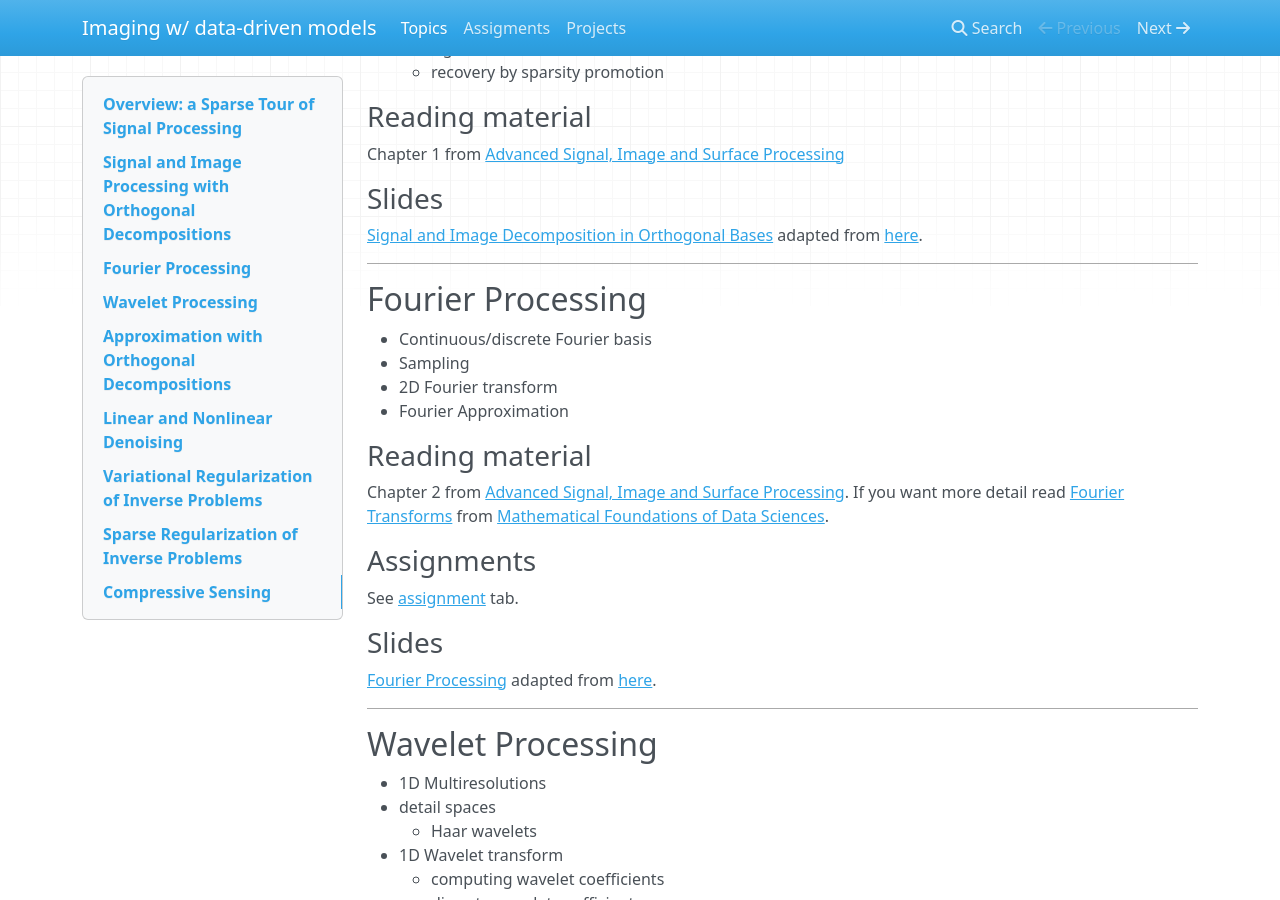
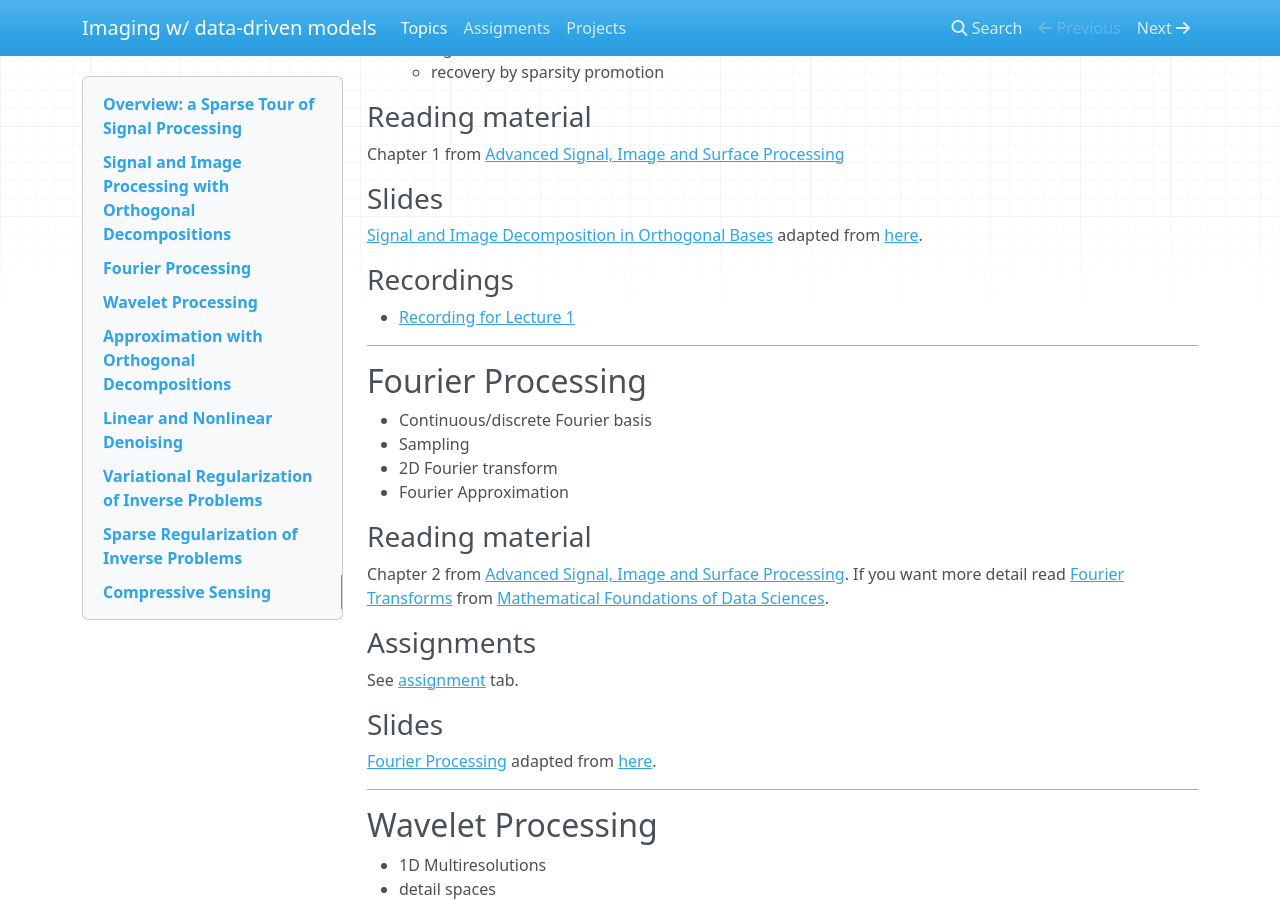
Before and after one commit to flexie/CSE-8803, an MkDocs documentation site: the page built from docs/outline.md, in a window 1280 px wide and 900 px high, scrolled down 508 px. Built offline with MkDocs 1.6.1, drawn with Linux system fonts in a browser that asks for light colours; nearby versions of some CDN libraries; old or Windows-style settings are respelled for this version of MkDocs.

Commit message:
Added recording

```diff
--- a/docs/outline.md
+++ b/docs/outline.md
@@ -30,6 +30,11 @@
 [Signal and Image Decomposition in Orthogonal Bases] adapted from [here].
 
 [Signal and Image Decomposition in Orthogonal Bases]:https://www.dropbox.com/s/efy6fghhip6y7ko/1-course-signal-orthobases-new.pdf?dl=0
+
+### Recordings
+
+- [Recording for Lecture 1](https://gtvault.sharepoint.com/:v:/r/sites/Imagingwdata-drivenmodelsCSE8803/Shared%20Documents/General/Recordings/Meeting%20in%20_General_-20220111_135930-Meeting%20Recording.mp4?csf=1&web=1&e=iVhGLL)
+
 ***
 
 ## Fourier Processing
```
